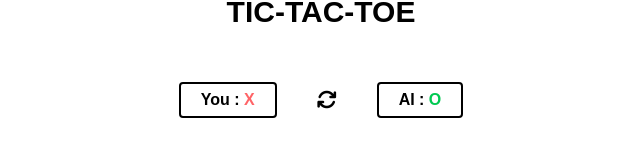
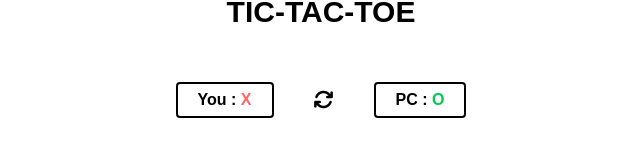
Before and after one commit to Akashobito/CODECRAFT_WD_03, a React (Vite) app: page / in a window 1280 px wide. Shown: the part 156-304 px from the top of the page, without its empty margins (319-959 px from the left). Built offline with nearby package versions, Linux system fonts and the light colour scheme; some icons are missing.

Commit message:
Rename the pc moves

```diff
--- a/src/App.jsx
+++ b/src/App.jsx
@@ -327,7 +327,7 @@ function App() {
             ></motion.i>
           </div>
           <p className="border-2 text-black font-Roboto font-semibold mt-3 px-5 py-1 rounded-sm cursor-pointer">
-            AI :{" "}
+            PC :{" "}
             <span className={swap ? "text-red-400" : "text-green-500"}>
               {swap ? "X" : "O"}
             </span>
```
